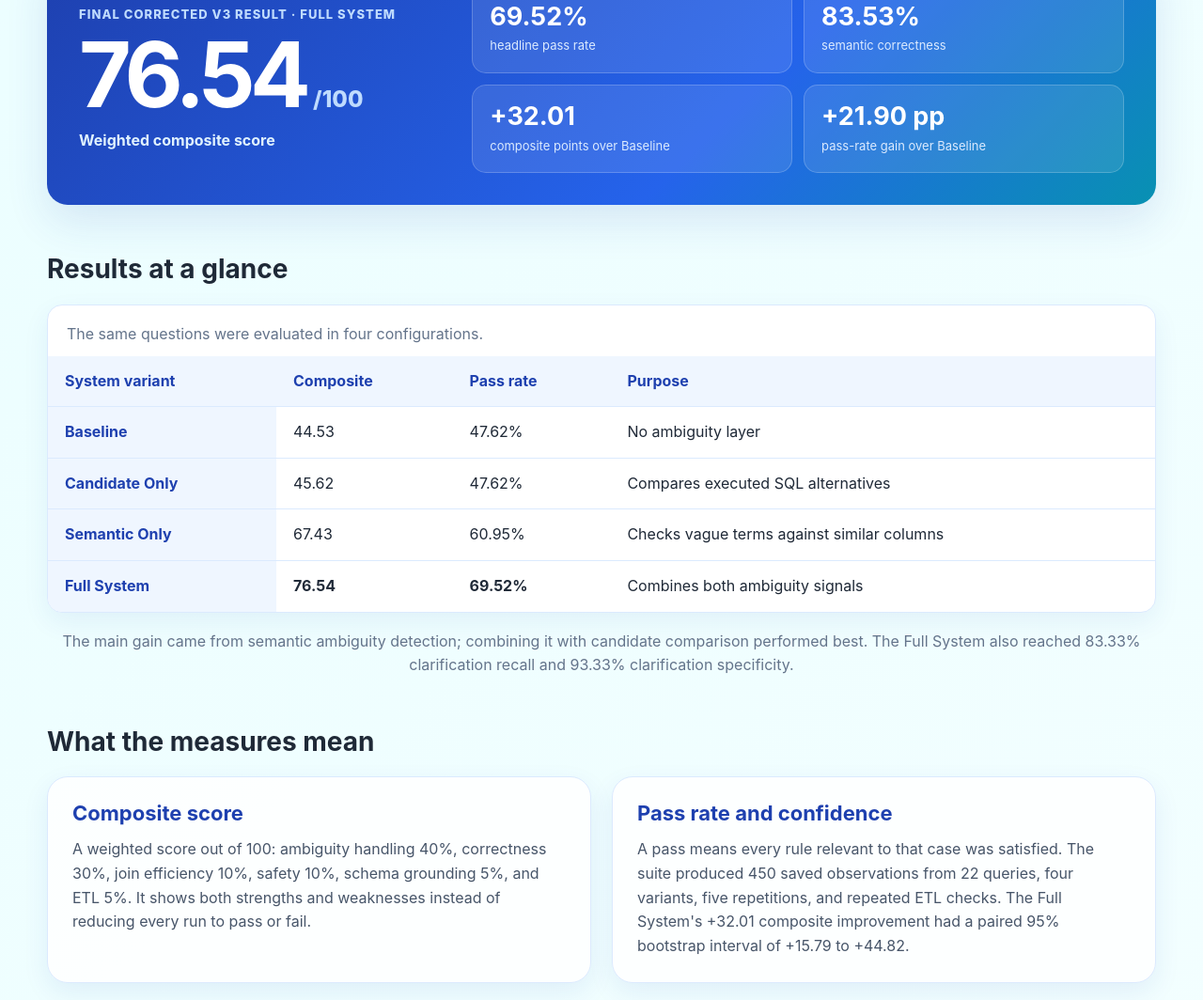
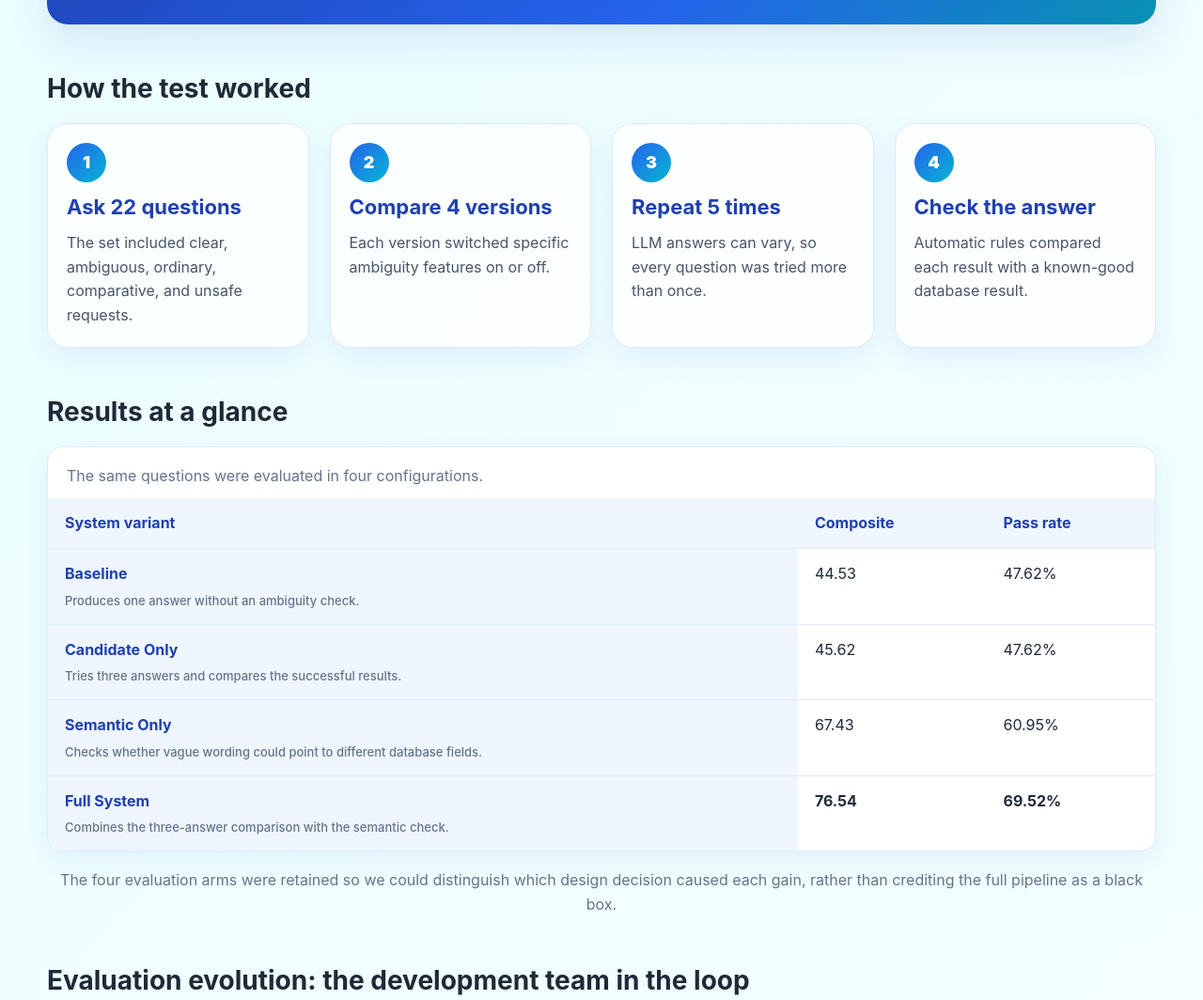
Before and after one commit to ohadlivay/DB-Whisperer, a plain HTML site: page submission/DB_Whisperer_2026/index.htm in a window 1280 px wide. Shown: the part 5576-6640 px from the top of the page at 94% size. Drawn offline with Linux system fonts and the light colour scheme.

Commit message:
Refine evaluation and conclusions presentation

```diff
--- a/submission/DB_Whisperer_2026/index.htm
+++ b/submission/DB_Whisperer_2026/index.htm
@@ -351,6 +351,12 @@
       border-color: #fed7aa;
     }
 
+    .highlight-card {
+      background: #ffffff;
+      border: 2px solid var(--primary);
+      box-shadow: 0 16px 36px rgba(30, 64, 175, .16);
+    }
+
     .evaluation-hero {
       display: grid;
       grid-template-columns: minmax(240px, .72fr) 1.28fr;
@@ -433,6 +439,23 @@
       margin: 52px 0 20px;
       font-size: 28px;
       line-height: 1.2;
+    }
+
+    .evaluation-steps .card { padding: 20px; }
+
+    .evaluation-steps .step-num {
+      width: 42px;
+      height: 42px;
+      margin: 0 0 14px;
+      font-size: 18px;
+    }
+
+    .variant-description {
+      display: block;
+      margin-top: 5px;
+      color: var(--muted);
+      font-size: 13px;
+      font-weight: 500;
     }
 
     .score-table-wrap {
@@ -798,14 +821,6 @@
             </article>
           </div>
 
-          <article class="card callout" style="margin-top: 24px;">
-            <h4>What we learned</h4>
-            <p>
-              Ambiguity is a property of plausible user intentions, not merely different SQL syntax or schema paths.
-              Executed evidence is more useful than raw generations, clarification answers must affect final acceptance,
-              and modular boundaries made it possible to revise one decision mechanism without rebuilding the whole application.
-            </p>
-          </article>
         </div>
       </section>
 
@@ -832,45 +847,50 @@
               <div class="evaluation-metric"><strong>+21.90 pp</strong><span>pass-rate gain over Baseline</span></div>
             </div>
           </div>
+
+          <h4 class="evaluation-heading">How the test worked</h4>
+          <div class="grid grid-4 evaluation-steps">
+            <article class="card">
+              <div class="step-num">1</div>
+              <h4>Ask 22 questions</h4>
+              <p>The set included clear, ambiguous, ordinary, comparative, and unsafe requests.</p>
+            </article>
+            <article class="card">
+              <div class="step-num">2</div>
+              <h4>Compare 4 versions</h4>
+              <p>Each version switched specific ambiguity features on or off.</p>
+            </article>
+            <article class="card">
+              <div class="step-num">3</div>
+              <h4>Repeat 5 times</h4>
+              <p>LLM answers can vary, so every question was tried more than once.</p>
+            </article>
+            <article class="card">
+              <div class="step-num">4</div>
+              <h4>Check the answer</h4>
+              <p>Automatic rules compared each result with a known-good database result.</p>
+            </article>
+          </div>
+
           <h4 class="evaluation-heading">Results at a glance</h4>
           <div class="score-table-wrap">
             <table class="score-table">
               <caption>The same questions were evaluated in four configurations.</caption>
               <thead>
-                <tr><th scope="col">System variant</th><th scope="col">Composite</th><th scope="col">Pass rate</th><th scope="col">Purpose</th></tr>
+                <tr><th scope="col">System variant</th><th scope="col">Composite</th><th scope="col">Pass rate</th></tr>
               </thead>
               <tbody>
-                <tr><th scope="row">Baseline</th><td>44.53</td><td>47.62%</td><td>No ambiguity layer</td></tr>
-                <tr><th scope="row">Candidate Only</th><td>45.62</td><td>47.62%</td><td>Compares executed SQL alternatives</td></tr>
-                <tr><th scope="row">Semantic Only</th><td>67.43</td><td>60.95%</td><td>Checks vague terms against similar columns</td></tr>
-                <tr><th scope="row">Full System</th><td><strong>76.54</strong></td><td><strong>69.52%</strong></td><td>Combines both ambiguity signals</td></tr>
+                <tr><th scope="row">Baseline<span class="variant-description">Produces one answer without an ambiguity check.</span></th><td>44.53</td><td>47.62%</td></tr>
+                <tr><th scope="row">Candidate Only<span class="variant-description">Tries three answers and compares the successful results.</span></th><td>45.62</td><td>47.62%</td></tr>
+                <tr><th scope="row">Semantic Only<span class="variant-description">Checks whether vague wording could point to different database fields.</span></th><td>67.43</td><td>60.95%</td></tr>
+                <tr><th scope="row">Full System<span class="variant-description">Combines the three-answer comparison with the semantic check.</span></th><td><strong>76.54</strong></td><td><strong>69.52%</strong></td></tr>
               </tbody>
             </table>
           </div>
           <p class="evaluation-note">
-            The main gain came from semantic ambiguity detection; combining it with candidate comparison performed best.
-            The Full System also reached 83.33% clarification recall and 93.33% clarification specificity.
+            The four evaluation arms were retained so we could distinguish which design decision caused each gain,
+            rather than crediting the full pipeline as a black box.
           </p>
-
-          <h4 class="evaluation-heading">What the measures mean</h4>
-          <div class="grid grid-2">
-            <article class="card">
-              <h4>Composite score</h4>
-              <p>
-                A weighted score out of 100: ambiguity handling 40%, correctness 30%, join efficiency 10%,
-                safety 10%, schema grounding 5%, and ETL 5%. It shows both strengths and weaknesses instead
-                of reducing every run to pass or fail.
-              </p>
-            </article>
-            <article class="card">
-              <h4>Pass rate and confidence</h4>
-              <p>
-                A pass means every rule relevant to that case was satisfied. The suite produced 450 saved
-                observations from 22 queries, four variants, five repetitions, and repeated ETL checks.
-                The Full System's +32.01 composite improvement had a paired 95% bootstrap interval of +15.79 to +44.82.
-              </p>
-            </article>
-          </div>
 
           <h4 class="evaluation-heading">Evaluation evolution: the development team in the loop</h4>
           <p>
@@ -903,21 +923,8 @@
               </p>
             </article>
           </div>
-          <p class="evaluation-note">
-            The four evaluation arms were retained so we could distinguish which design decision caused each gain,
-            rather than crediting the full pipeline as a black box. Older benchmark reports remain development evidence,
-            but only V3 represents the final system.
-          </p>
-
-          <h4 class="evaluation-heading">Limitations</h4>
-          <ul>
-            <li>The results come from one fixed MIMIC-III suite and do not establish performance on every database or with every user.</li>
-            <li>Safety scored only 15.00%, and some clarification flows still ended without an accepted query.</li>
-            <li>One under-specified case was excluded from the headline denominator; restoring it does not change the system ranking.</li>
-          </ul>
           <div class="buttons" style="margin-top: 28px;">
-            <a class="button" href="reports/evaluation_method_one_page.html">Evaluation Overview</a>
-            <a class="button secondary" href="reports/evaluation_report.html">Detailed Evidence Report</a>
+            <a class="button" href="reports/evaluation_report.html">Detailed Evidence Report</a>
             <a class="button secondary" href="reports/EVALUATION_V3_METHOD_CHANGES.md">V3 Evolution Notes</a>
           </div>
         </div>
@@ -929,15 +936,25 @@
             <h3>Conclusions and Future Work</h3>
             <p>What the completed artifact demonstrates, where it remains limited, and what should come next.</p>
           </div>
-          <div class="grid grid-3">
-            <article class="card callout">
+          <div class="grid grid-2">
+            <article class="card highlight-card">
               <h4>Main Conclusion</h4>
               <p>
-                The project demonstrates that an explicit ambiguity layer can improve an end-to-end NL-to-SQL
-                workflow. On the fixed V3 suite, the Full System outperformed the direct baseline in both pass rate
-                and composite score, while still exposing its SQL and asking users to resolve uncertain intent.
+                DB Whisperer demonstrates an accessible, transparent end-to-end NL-to-SQL workflow for multi-table
+                CSV data. In the fixed V3 evaluation, explicit ambiguity handling improved both the pass rate and
+                composite score over direct SQL generation.
               </p>
             </article>
+            <article class="card highlight-card">
+              <h4>What We Learned</h4>
+              <p>
+                Ambiguity is a property of plausible user intentions, not merely different SQL syntax or schema paths.
+                Executed evidence is more useful than raw generations, clarification answers must affect final acceptance,
+                and modular boundaries let us revise one decision mechanism without rebuilding the whole application.
+              </p>
+            </article>
+          </div>
+          <div class="grid grid-2" style="margin-top: 24px;">
             <article class="card">
               <h4>Advantages</h4>
               <ul>
```
